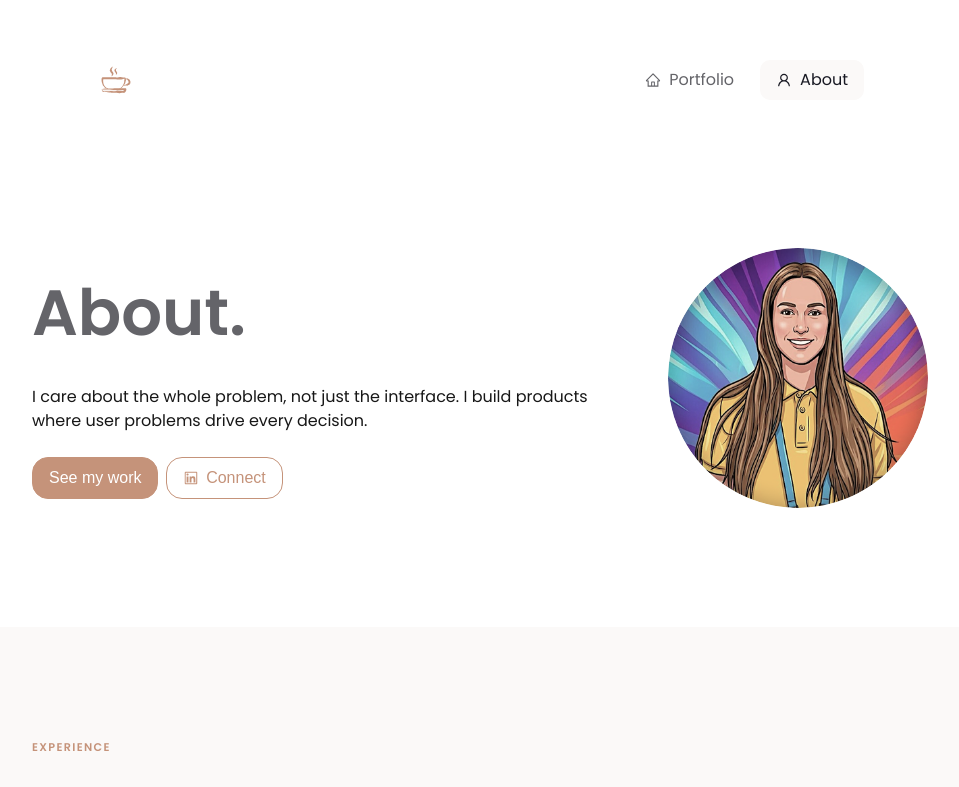
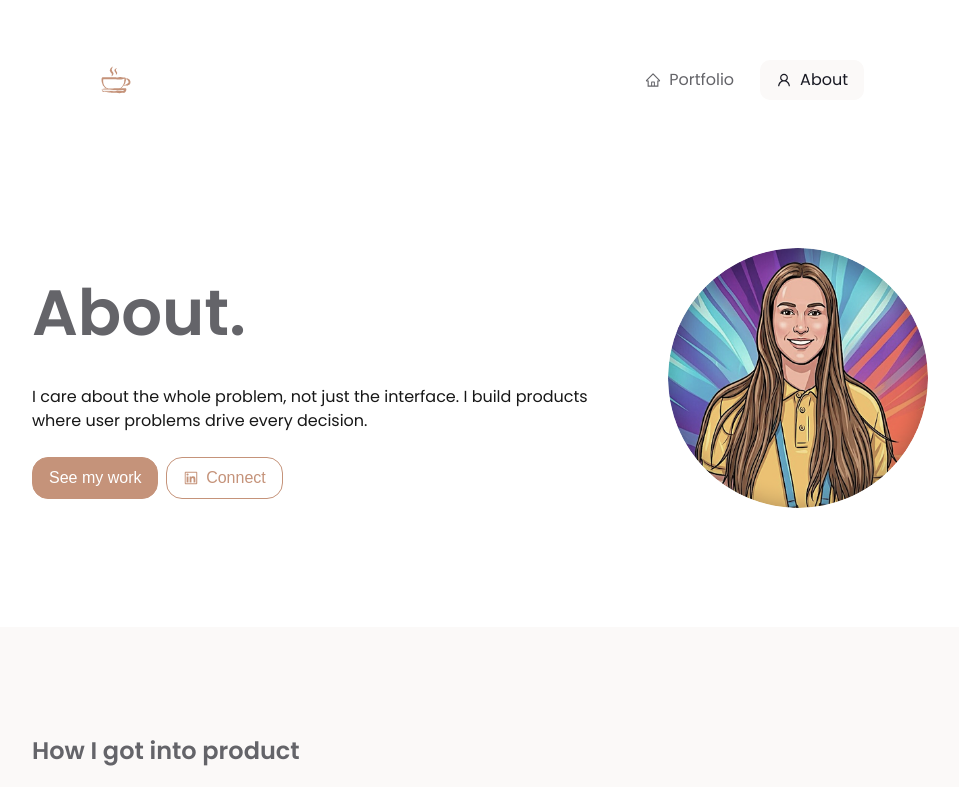
Before and after one commit to ella-bektas/ellabektas-website, a Next.js app: page /about in a window 1280 px wide. Shown: the top 787 px of the page, without its empty margins (160-1119 px from the left). Built offline with nearby package versions, Linux system fonts and the light colour scheme.

Commit message:
Remove sub label

```diff
--- a/src/app/about/page.tsx
+++ b/src/app/about/page.tsx
@@ -41,7 +41,6 @@ const About = () => {
 
 			{/* Experience */}
 			<PageSection backgroundColor="grey" direction="vertical">
-				<span className={styles.sectionLabel}>Experience</span>
 				<Title>How I got into product</Title>
 				<BodyText size="m">
 					My first product role was at a machine learning company that built software for lab scientists. I was the bridge between the technology and the people using it, helping non data scientists extract value from machine learning models to enable predictive experimental design and speed up the discovery of new materials in R&D.
```
